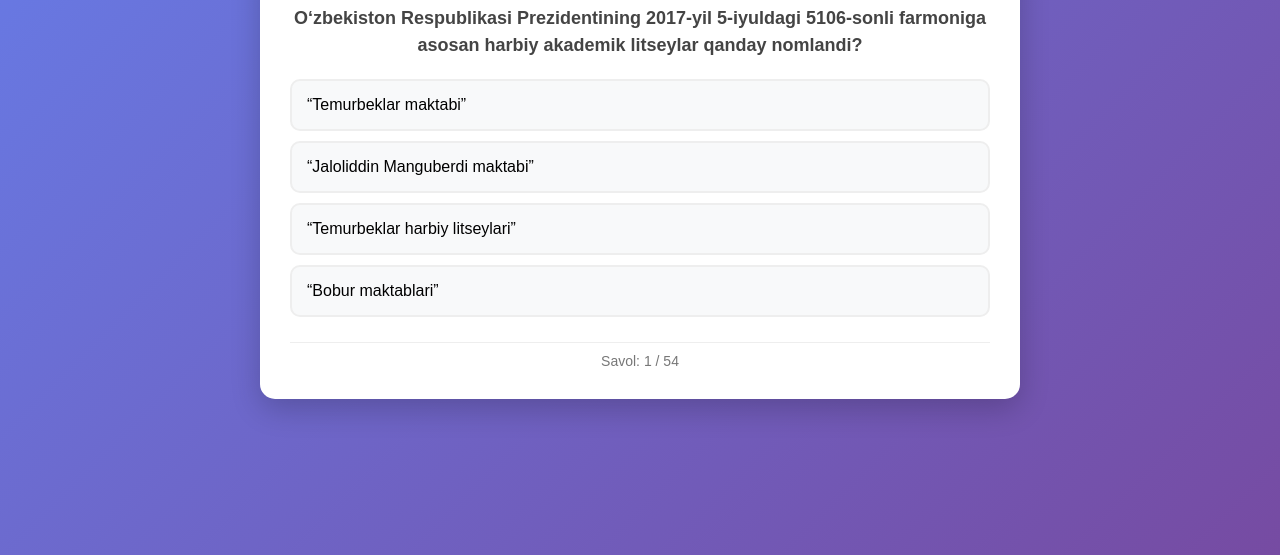
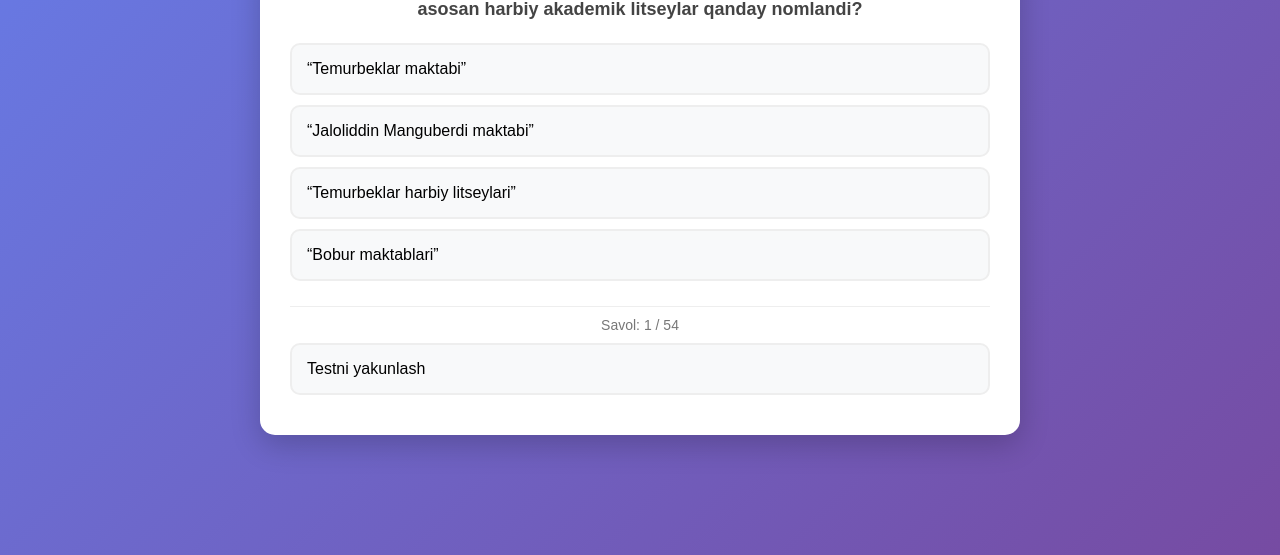
Before and after one commit to afdmr-005/quiz_test, a plain HTML site: page index.html in a window 1280 px wide. Shown: the part 245-800 px from the top of the page. Drawn offline with Linux system fonts and the light colour scheme.

Commit message:
Update index.html

```diff
--- a/index.html
+++ b/index.html
@@ -18,6 +18,8 @@
                 Savol: <span id="current">1</span> / <span id="total">60</span>
             </div>
         </div>
+        <button id="finish-btn" onclick="showResult()">Testni yakunlash</button>
+
         <div id="result" class="hide">
             <h2>Natija</h2>
             <p id="scoreText"></p>
```
